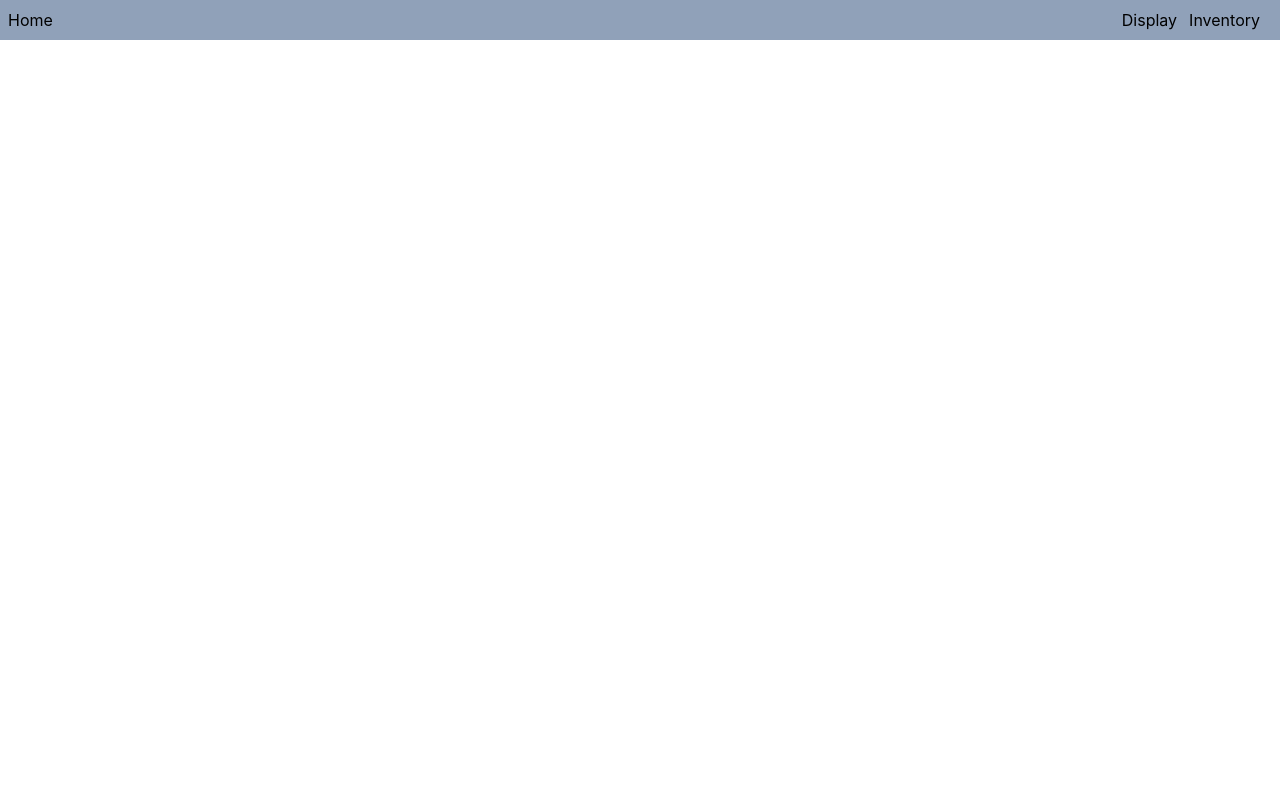
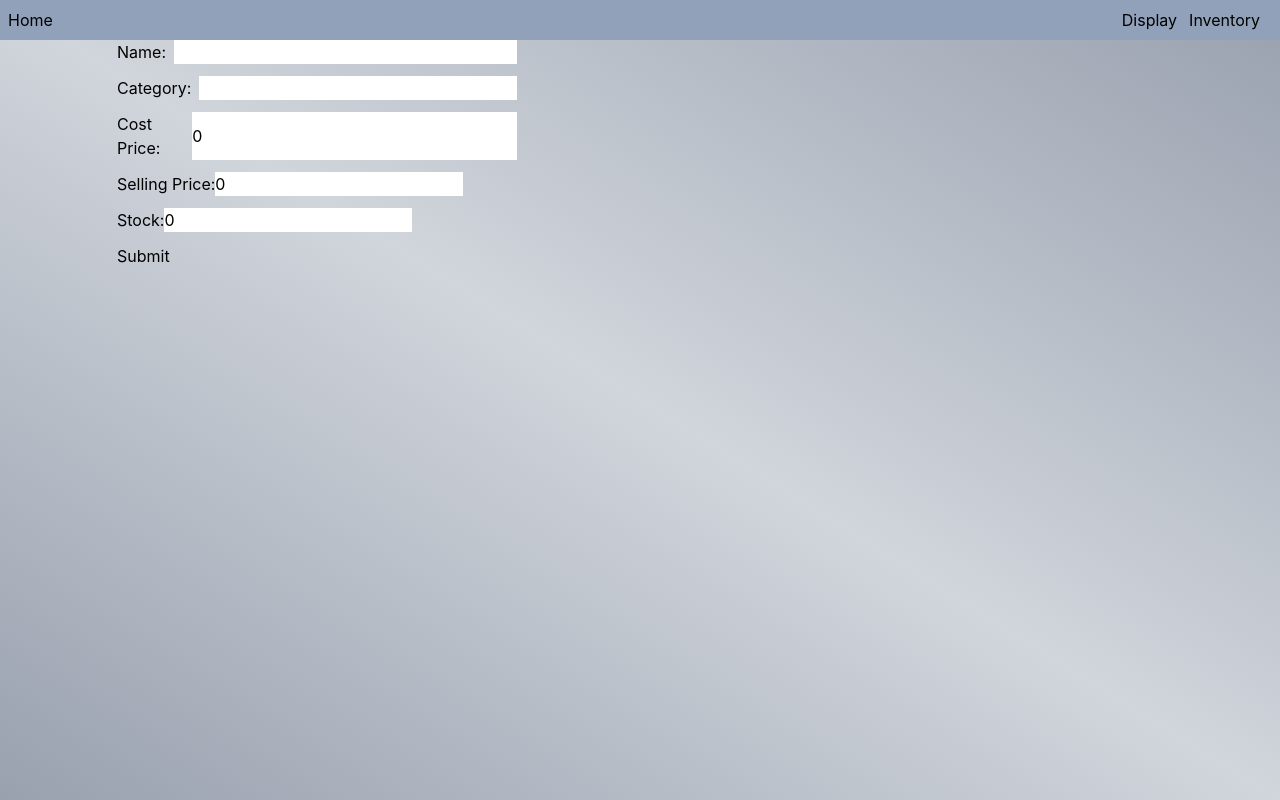
Before and after one commit to norbe98/smart-finance-dashboard, a React (Vite) app: page /inventory in a window 1280 px wide. Built offline with nearby package versions, Linux system fonts and the light colour scheme.

Commit message:
add basic inventorycontext with types and comps, plus inventory page

```diff
--- a/src/App.tsx
+++ b/src/App.tsx
@@ -9,9 +9,9 @@ export default function App() {
 
 
   return (
-    <div className="min-h-screen">
+    <div className="min-h-screen bg-gradient-to-tr from-gray-400 via-gray-300 to-gray-400">
 
-      <Toaster />
+      <Toaster richColors duration={2000} expand position="bottom-right"/>
 
       <Navbar />
 
--- /dev/null
+++ b/src/components/CreateInventory.tsx
@@ -0,0 +1,64 @@
+import { useState } from "react"
+import { useInventory } from "../context/InventoryContext"
+import { toast } from "sonner"
+
+export default function CreateInventory() {
+
+    const [name, setName] = useState<string>("")
+    const [category, setCategory] = useState<string>("")
+    const [costPrice, setCostPrice] = useState<number>(0)
+    const [sellingPrice, setSellingPrice] = useState<number>(0)
+    const [stock, setStock] = useState<number>(0)
+
+    const { addProduct } = useInventory()
+
+    function submitForm() {
+        addProduct({
+            name: name,
+            category: category,
+            costPrice: costPrice,
+            sellingPrice: sellingPrice,
+            stock: stock
+            })
+    }
+
+    return (
+
+        <div className="flex flex-col items-center w-full">
+            <form className="flex flex-col justify-center items-start gap-3 w-100" onSubmit={(e) => {
+                e.preventDefault()
+                submitForm()
+                }}>
+
+                <div className="flex w-full gap-2">
+                    <label>Name:</label>
+                    <input className="bg-white w-full" onChange={(e) => setName(e.target.value)} value={name}/>
+                </div>
+
+                <div className="flex w-full gap-2">
+                    <label>Category:</label>
+                    <input className="bg-white w-full" onChange={(e) => setCategory(e.target.value)} value={category}/>
+                </div>
+
+                <div className="flex w-full gap-2">
+                    <label>Cost Price:</label>
+                    <input className="bg-white w-full" onChange={(e) => setCostPrice(Number(e.target.value))} value={costPrice}/>
+                </div>
+
+                <div>
+                    <label>Selling Price:</label>
+                    <input className="bg-white" onChange={(e) => setSellingPrice(Number(e.target.value))} value={sellingPrice}/>
+                </div>
+
+                <div>
+                    <label>Stock:</label>
+                    <input className="bg-white" onChange={(e) => setStock(Number(e.target.value))} value={stock}/>
+                </div>
+
+                <button onClick={() => toast.success("Item successfully added!")}>Submit</button>
+            </form>
+
+        </div>
+
+    )
+}
--- /dev/null
+++ b/src/components/ManageSales.tsx
@@ -0,0 +1,36 @@
+import { useInventory } from "../context/InventoryContext"
+
+export default function ManageSales() {
+
+    const { inventory, addToStock, removeFromStock } = useInventory()
+
+    function handleBuy(product: string) {
+        addToStock(product)
+    }
+
+    function handleSell(product: string) {
+        removeFromStock(product)
+    }
+
+
+
+    return (
+
+        <div className="grid grid-cols-2 md:grid-cols-3">
+                {inventory.map(product =>
+                <div className="flex flex-col items-center bg-red-300">
+                    <div className="flex flex-col items-start bg-white gap-3 p-5">
+                    <p>Name: {product.name}</p>
+                    <p>Category: {product.category}</p>
+                    <p>Cost Price: {product.costPrice}</p>
+                    <p>Selling Price: {product.sellingPrice}</p>
+                    <p>Stock: {product.stock}</p>
+                    </div>
+                    <button onClick={() => handleBuy(product.name)}>Buy</button>
+                    <button onClick={() => handleSell(product.name)}>Sell</button>
+                </div>
+                )}
+        </div>
+
+    )
+}
--- /dev/null
+++ b/src/context/InventoryContext.tsx
@@ -0,0 +1,36 @@
+import { createContext, useContext, useState } from "react";
+import type { CreateInventoryProps, Inventory } from "../types/types";
+
+const inventoryContext = createContext<CreateInventoryProps | null>(null)
+
+export default function InventoryProvider( {children}: {children: React.ReactNode}) {
+
+    const [inventory, setInventory] = useState<Inventory[]>([])
+
+    function addProduct(product: Inventory) {
+        setInventory(prev => [...prev, product])
+    }
+
+    function addToStock(selected: string) {
+        setInventory(prev => prev.map(product => product.name === selected ?
+            {...product, stock: product.stock + 1} : product
+        ))
+    }
+    function removeFromStock(selected: string) {
+        setInventory(prev => prev.map(product => product.name === selected ?
+            {...product, stock: product.stock - 1} : product
+        ))
+    }
+
+    return (
+        <inventoryContext.Provider value={{ inventory, addProduct, addToStock, removeFromStock }}>
+        {children}
+        </inventoryContext.Provider>
+    )
+}
+
+export function useInventory() {
+    const ctx = useContext(inventoryContext)
+    if (!ctx) throw new Error("Something went wrong")
+    return ctx
+}
--- a/src/main.tsx
+++ b/src/main.tsx
@@ -3,11 +3,14 @@ import { createRoot } from 'react-dom/client'
 import './index.css'
 import App from './App.tsx'
 import { BrowserRouter } from 'react-router-dom'
+import InventoryProvider from './context/InventoryContext.tsx'
 
 createRoot(document.getElementById('root')!).render(
   <StrictMode>
     <BrowserRouter>
-      <App />
+      <InventoryProvider>
+        <App />
+      </InventoryProvider>
     </BrowserRouter>
   </StrictMode>,
 )
--- a/src/pages/Inventory.tsx
+++ b/src/pages/Inventory.tsx
@@ -1,6 +1,18 @@
+import CreateInventory from "../components/CreateInventory";
+import ManageSales from "../components/ManageSales";
+
 export default function Inventory() {
+
+
     return (
-        <div>
+
+        <div className="grid grid-cols-1 md:grid-cols-2 gap-3">
+
+            <CreateInventory />
+
+            <ManageSales />
+
         </div>
+
     )
 }
--- /dev/null
+++ b/src/types/types.ts
@@ -0,0 +1,14 @@
+export type CreateInventoryProps = {
+    inventory: Inventory[],
+    addProduct: (product: Inventory) => void,
+    addToStock: (selected: string) => void,
+    removeFromStock: (selected: string) => void
+}
+
+export type Inventory = {
+    name: string,
+    category: string,
+    costPrice: number,
+    sellingPrice: number,
+    stock: number
+}
```
